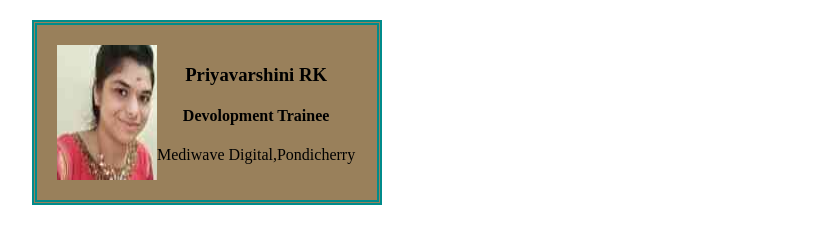
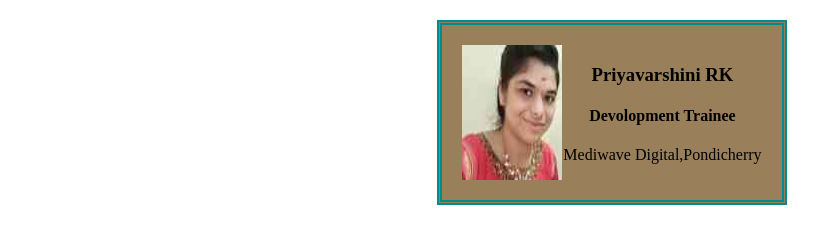
Before and after one commit to priyavarshini-mediwave/DigitalCard, a plain HTML site: page app/index.html in a window 1280 px wide. Shown: the whole page, without its empty margins (68-886 px from the left). Drawn offline with Linux system fonts and the light colour scheme.

Commit message:
Format the card to center

```diff
--- a/app/style.css
+++ b/app/style.css
@@ -4,9 +4,12 @@ body{
 }
 .card{
     padding: 20px;
+    margin-left: auto;
+    margin-right: auto;
     border: 5px double darkcyan;
     background-color: rgb(153, 128, 91);
     text-align: center;
     width: 300px;
     display:flex;
+    justify-content: space-around;
 }
```
